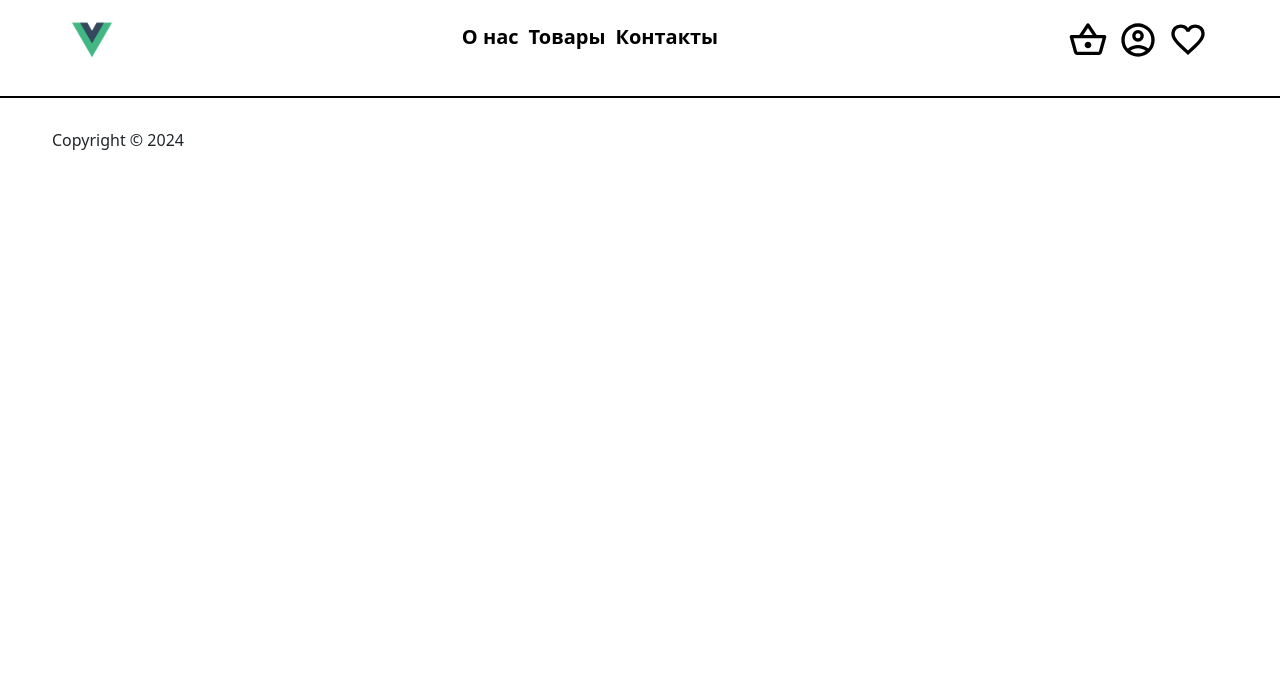
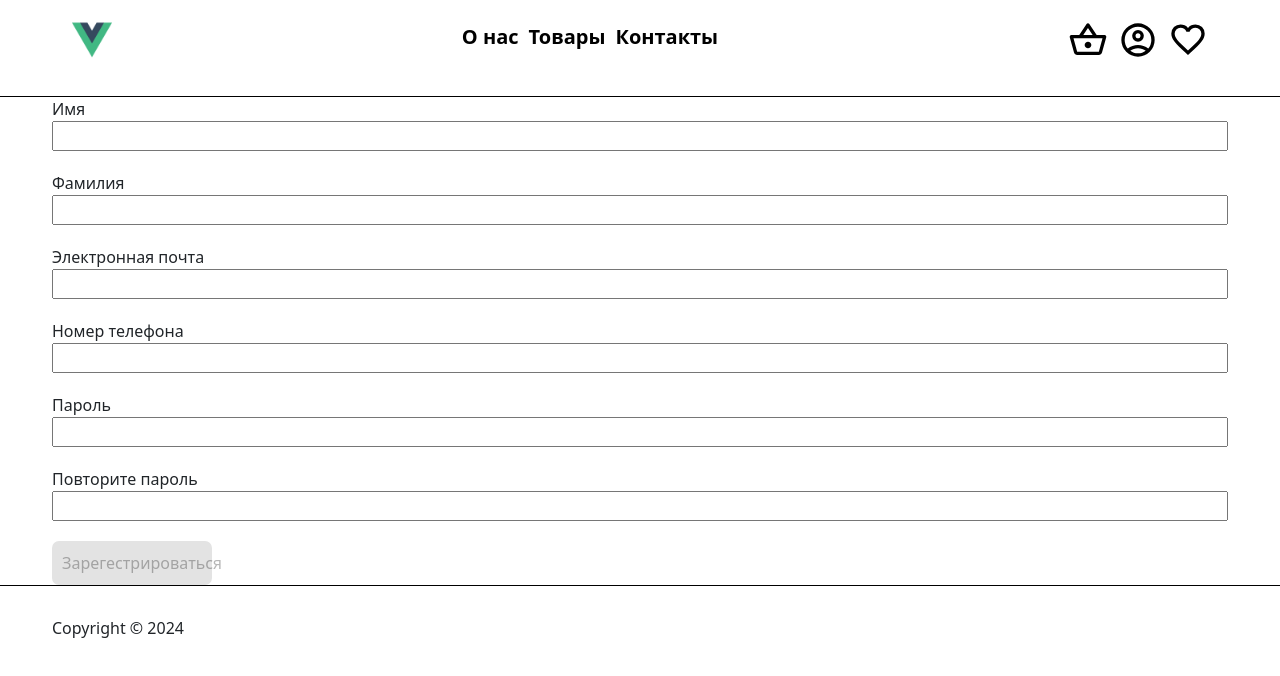
Before and after one commit to hisshihi/cepheus-serves-front, a Vue app: page /register in a window 1280 px wide. Shown: the top 676 px of the page. Built offline with nearby package versions, Linux system fonts and the light colour scheme.

Commit message:
Добавил ограничения и несколько страниц

```diff
--- a/package.json
+++ b/package.json
@@ -9,6 +9,7 @@
   "dependencies": {
     "axios": "^1.6.7",
     "core-js": "^3.8.3",
+    "jwt-decode": "^4.0.0",
     "swiper": "^11.0.5",
     "vue": "^3.2.13",
     "vue-router": "^4.0.3",
--- a/src/components/ButtonComponent.vue
+++ b/src/components/ButtonComponent.vue
@@ -1,15 +1,27 @@
 <template>
-  <input class="btn btn-success" type="button" :value="name" />
+  <button class="button" :type="type">{{ name }}</button>
 </template>
 
 <script>
 export default {
   props: {
     name: String,
+    type: String,
   },
 };
 </script>
 
 <style scoped>
 
+.button {
+  background-color: rgb(227, 227, 227);
+  border-radius: 7px;
+  border: none;
+  text-align: center;
+  padding: 10px 0;
+  cursor: pointer;
+  max-width: 160px;
+  padding: 10px;
+}
+
 </style>
--- a/src/components/CardsComponent.vue
+++ b/src/components/CardsComponent.vue
@@ -14,13 +14,13 @@
         <div class="card-text">{{ card.text }}</div>
       </div>
       <div class="center-product">
-        <button-component :name="'В корзину'"></button-component>
-        <button-component :name="'В избранное'"></button-component>
+        <button-component :name="'В корзину'" :type="button"></button-component>
+        <button-component :name="'В избранное'" :type="button"></button-component>
       </div>
     </div>
   </div>
   <div class="center" v-if="totalElements != cards.length">
-    <button-component @click="loadMore" :name="buttonName"></button-component>
+    <button-component @click="loadMore" :name="buttonName" :type="button"></button-component>
   </div>
 </template>
 
@@ -58,7 +58,7 @@ export default {
 
       this.loading = true;
       axios
-        .get(`http://localhost:8080/products?size=6&page=${this.currentPage}`)
+        .get(`http://localhost:8080/?size=6&page=${this.currentPage}`)
         .then((response) => {
           // Извлекаем данные из объекта ответа
           const data = response.data;
@@ -107,6 +107,7 @@ export default {
   -moz-box-shadow: 0px 0px 8px 4px rgba(34, 60, 80, 0.2);
   box-shadow: 0px 0px 8px 4px rgba(34, 60, 80, 0.2);
   border-radius: 10px;
+  padding: 2px;
 }
 
 .products {
@@ -116,11 +117,11 @@ export default {
 .card-text-container {
   /* max-width: 300px; */
   font-size: 20px;
-  margin: 0 10px 15px 10px;
+  margin: 0 10px 5px 10px;
 }
 
 .card-title {
-  margin-top: 10px;
+  margin-top: 5px;
   font-weight: 600;
   text-align: center;
 }
--- a/src/components/HeaderComponent.vue
+++ b/src/components/HeaderComponent.vue
@@ -27,7 +27,7 @@
             </router-link>
           </li>
           <li class="li">
-            <a class="link" href="#">
+            <router-link to="/authenticate">
               <svg
                 xmlns="http://www.w3.org/2000/svg"
                 height="24"
@@ -38,7 +38,7 @@
                   d="M234-276q51-39 114-61.5T480-360q69 0 132 22.5T726-276q35-41 54.5-93T800-480q0-133-93.5-226.5T480-800q-133 0-226.5 93.5T160-480q0 59 19.5 111t54.5 93Zm246-164q-59 0-99.5-40.5T340-580q0-59 40.5-99.5T480-720q59 0 99.5 40.5T620-580q0 59-40.5 99.5T480-440Zm0 360q-83 0-156-31.5T197-197q-54-54-85.5-127T80-480q0-83 31.5-156T197-763q54-54 127-85.5T480-880q83 0 156 31.5T763-763q54 54 85.5 127T880-480q0 83-31.5 156T763-197q-54 54-127 85.5T480-80Zm0-80q53 0 100-15.5t86-44.5q-39-29-86-44.5T480-280q-53 0-100 15.5T294-220q39 29 86 44.5T480-160Zm0-360q26 0 43-17t17-43q0-26-17-43t-43-17q-26 0-43 17t-17 43q0 26 17 43t43 17Zm0-60Zm0 360Z"
                 />
               </svg>
-            </a>
+            </router-link>
           </li>
           <li class="li">
             <a class="link" href="#">
--- a/src/components/Slider.vue
+++ b/src/components/Slider.vue
@@ -43,6 +43,7 @@ export default {
         :scrollbar="{ draggable: true }"
         @swiper="onSwiper"
         @slideChange="onSlideChange"
+        :loop="true"
 
     >
         <swiper-slide><img style="width: 300px" src="../assets/logo.png"></swiper-slide>
--- a/src/router/index.js
+++ b/src/router/index.js
@@ -1,5 +1,7 @@
 import { createRouter, createWebHistory } from "vue-router";
 import HomeView from "../views/HomeView.vue";
+
+import { jwtDecode } from "jwt-decode";
 
 const routes = [
   {
@@ -21,6 +23,48 @@ const routes = [
     name: "basket",
     component: () =>
       import(/* webpackChunkName: "basket" */ "../views/BasketView.vue"),
+    meta: { requiresAuth: true }, // Укажите, что требуется авторизация
+  },
+  {
+    path: "/register",
+    name: "register",
+    component: () =>
+      import(/* webpackChunkName: "register" */ "../views/RegisterView.vue"),
+      beforeEnter: (to, from, next) => {
+        const token = localStorage.getItem('token')
+        if (token) {
+          next({path: '/'});
+        } else next();
+      }
+  },
+  {
+    path: "/authenticate",
+    name: "authenticate",
+    component: () => import(/* webpackChunkName: "authenticate" */ "../views/AuthenticateVuew.vue"),
+    beforeEnter: (to, from, next) => {
+      const token = localStorage.getItem('token')
+      if (token) {
+        next({path: '/'});
+      } else next();
+    }
+  },
+  {
+    path: "/admin",
+    name: "admin",
+    component: () =>
+      import(/* webpackChunkName: "basket" */ "../views/AdminView.vue"),
+    meta: {
+      requiresAuth: true,
+
+     }, // Укажите, что требуется авторизация
+     beforeEnter: (to, from, next) => {
+      const token = localStorage.getItem('token')
+      const tokenDecoder = jwtDecode(token);
+      const role = tokenDecoder.aud
+      if (role != "[ADMIN]") {
+        next({path: '/'});
+      } else next();
+    }
   },
 ];
 
@@ -28,5 +72,25 @@ const router = createRouter({
   history: createWebHistory(process.env.BASE_URL),
   routes,
 });
+export default router;
 
-export default router;
+router.beforeEach((to, from, next) => {
+  const token = localStorage.getItem("token");
+
+  if (token) {
+    const tokenDecoder = jwtDecode(token);
+    console.log(tokenDecoder.aud);
+    if (tokenDecoder.exp * 1000 < Date.now()) {
+      localStorage.removeItem("token");
+    }
+  }
+
+  if (to.meta.requiresAuth && !token) {
+    next({
+      path: "/authenticate",
+      query: { redirect: to.fullPath },
+    });
+  } else {
+    next();
+  }
+});
--- /dev/null
+++ b/src/views/AdminView.vue
@@ -0,0 +1,15 @@
+<template>
+    <div>
+        admin
+    </div>
+</template>
+
+<script>
+export default {
+
+}
+</script>
+
+<style scoped>
+
+</style>
--- /dev/null
+++ b/src/views/AuthenticateVuew.vue
@@ -0,0 +1,65 @@
+<template>
+  <div>
+    <form action="" method="post">
+      <label for="">Электронная почта</label>
+      <input v-model="email" type="email" name="" id="" />
+
+      <label for="">Пароль</label>
+      <input v-model="password" type="password" name="" id="" />
+
+      <button-component
+        @click.prevent="submitAuth"
+        :name="'Войти'"
+        :type="submit"
+      ></button-component>
+    </form>
+  </div>
+</template>
+
+<script>
+import axios from "axios";
+import ButtonComponent from "@/components/ButtonComponent.vue";
+
+export default {
+  components: {
+    ButtonComponent,
+  },
+
+  data() {
+    return {
+      email: "",
+      password: "",
+    };
+  },
+
+  methods: {
+    submitAuth() {
+      const data = {
+        email: this.email,
+        password: this.password,
+      };
+
+      axios
+        .post("http://localhost:8080/authenticate", data)
+        .then((response) => {
+          const token = response.data.token;
+          localStorage.setItem("token", token);
+          this.email = "";
+          this.password = "";
+          window.location.href = "/"
+        })
+        .catch((error) => console.log(error));
+    },
+  },
+};
+</script>
+
+<style scoped>
+form {
+  display: grid;
+}
+
+input {
+  margin-bottom: 20px;
+}
+</style>
--- a/src/views/HomeView.vue
+++ b/src/views/HomeView.vue
@@ -60,7 +60,7 @@ export default {
   methods: {
     addPosts() {
       axios
-        .get("http://localhost:8080/" + this.url + "?size=6&page=0")
+        .get("http://localhost:8080/?size=6&page=0")
         .then((response) => {
           const data = response.data;
 
--- /dev/null
+++ b/src/views/RegisterView.vue
@@ -0,0 +1,110 @@
+<template>
+  <div>
+    <form action="" method="post">
+      <label for="">Имя</label>
+      <input v-model="firstname" type="text" name="" id="" />
+
+      <label for="">Фамилия</label>
+      <input v-model="lastname" type="text" name="" id="" />
+
+      <label for="">Электронная почта</label>
+      <input v-model="email" type="email" name="" id="" />
+
+      <label for="">Номер телефона</label>
+      <input v-model="phone" type="tel" name="" id="" />
+
+      <label for="">Пароль</label>
+      <input v-model="password" type="password" name="" id="" />
+
+      <label for="">Повторите пароль</label>
+      <input v-model="repeatPassword" type="password" name="" id="" />
+
+      <button-component
+        @click.prevent="submitReg"
+        :disabled="checkPasswordReturn !== 1"
+        :name="'Зарегестрироваться'"
+        :type="submit"
+      ></button-component>
+    </form>
+  </div>
+</template>
+
+<script>
+import axios from "axios";
+import ButtonComponent from "@/components/ButtonComponent.vue";
+
+export default {
+  components: {
+    ButtonComponent,
+  },
+
+  data() {
+    return {
+      firstname: "",
+      lastname: "",
+      phone: "",
+      email: "",
+      password: "",
+      repeatPassword: "",
+      checkPasswordReturn: 0,
+    };
+  },
+
+  watch: {
+    password(newPassword) {
+      this.checkPassword();
+    },
+    repeatPassword(newRepeatPassword) {
+      this.checkPassword();
+    },
+  },
+
+  methods: {
+    submitReg() {
+      const data = {
+        firstname: this.firstname,
+        lastname: this.lastname,
+        email: this.email,
+        phone: this.phone,
+        password: this.password,
+      };
+
+      axios
+        .post("http://localhost:8080/register", data)
+        .then((response) => {
+          // console.log(response.data.token);
+          console.log(response);
+          const token = response.data.token;
+          localStorage.setItem("token", token);
+          this.firstname = "";
+          this.lastname = "";
+          this.email = "";
+          this.phone = "";
+          this.password = "";
+          this.repeatPassword = "";
+          window.location.href = "/"
+        })
+        .catch((error) => console.log(error));
+    },
+    checkPassword() {
+      if (this.password.length !== 0) {
+        if (this.password === this.repeatPassword) {
+          this.checkPasswordReturn = 1;
+        } else {
+          this.checkPasswordReturn = 2;
+        }
+      }
+    },
+  },
+};
+</script>
+
+<style scoped>
+form {
+  display: grid;
+}
+
+input {
+  margin-bottom: 20px;
+}
+</style>
```
Also changed, not shown: 1 other file (tests, documents, lock files or other folders).
